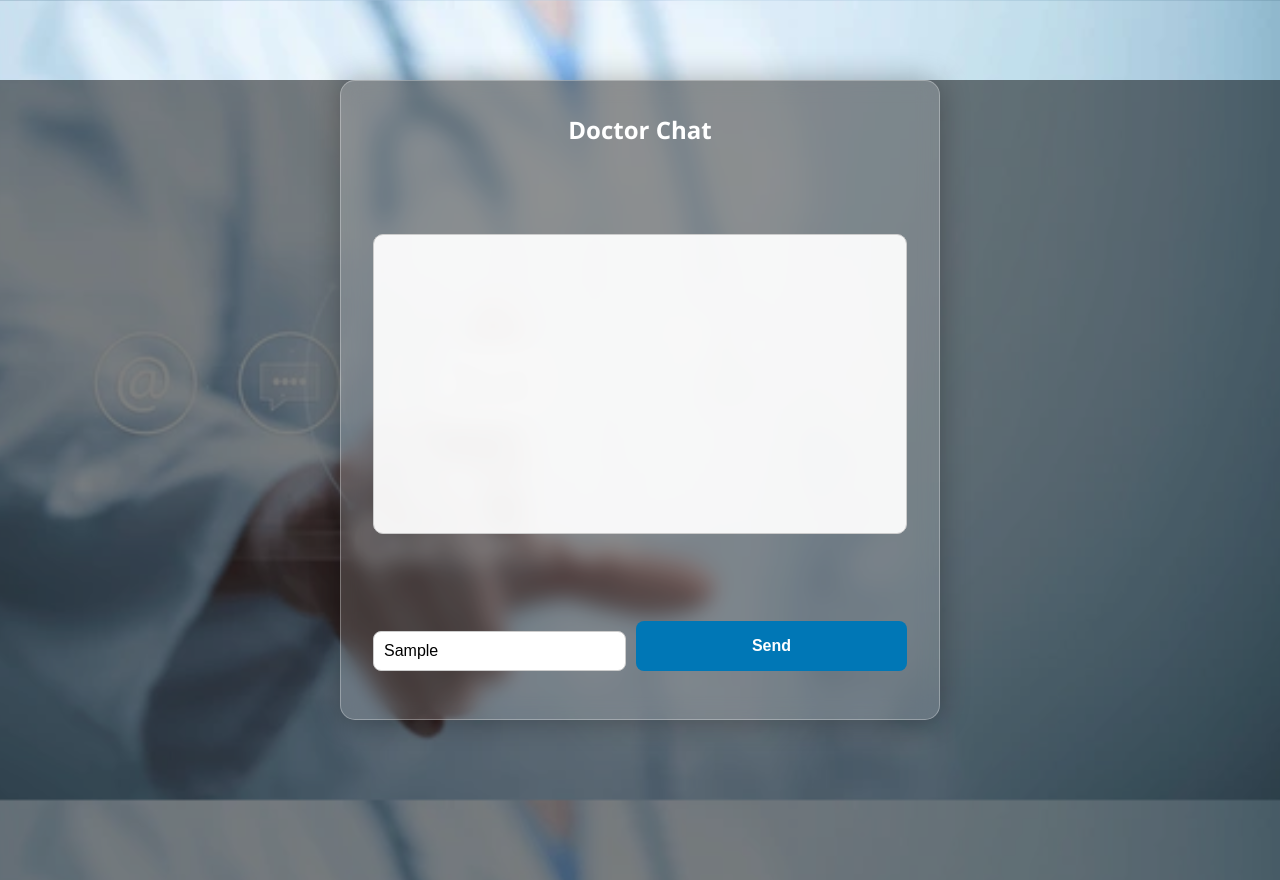
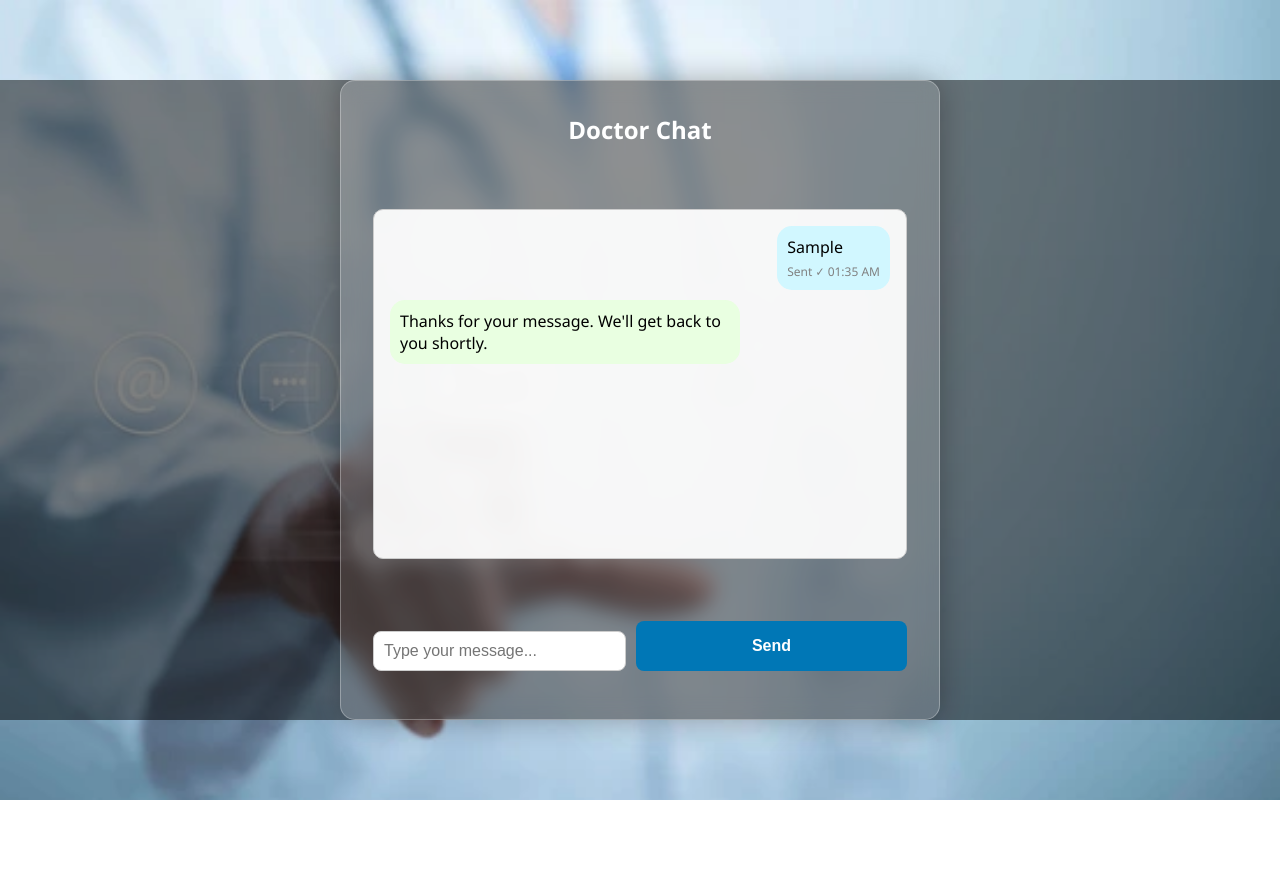
Before and after one commit to lanndior23/eclinic, a website: page public/chat.html in a window 1280 px wide. Both pictures are taken after typing "Sample" into the empty fields and a click on the button "Send". After the commit the page ends 800 px from the top, so only its background shows below. Drawn offline with Linux system fonts and the light colour scheme; no server answers.

```diff
--- a/public/chat.html
+++ b/public/chat.html
@@ -4,11 +4,10 @@
   <meta charset="UTF-8" />
   <meta name="viewport" content="width=device-width, initial-scale=1.0"/>
   <title>eClinic Doctor Chat</title>
-  <link rel="stylesheet" href="css/style.css" />
+   <link rel="stylesheet" href="css/style.css" />
   <link rel="icon" type="image/x-icon" href="assets/favicon.ico" />
   <style>
-    /* BACKGROUND IMAGE */
-    body.chat-bg {
+    body {
       margin: 0;
       font-family: 'Segoe UI', Tahoma, Geneva, Verdana, sans-serif;
       background: url("/assets/chat.webp") no-repeat center center fixed;
@@ -16,8 +15,7 @@
       position: relative;
     }
 
-    /* DARK OVERLAY */
-    body.chat-bg::before {
+    body::before {
       content: "";
       position: absolute;
       top: 0; left: 0;
@@ -27,13 +25,11 @@
       z-index: 0;
     }
 
-    /* CHAT CONTAINER */
     .chat-container {
       position: relative;
       z-index: 1;
       background-color: rgba(255, 255, 255, 0.15);
       backdrop-filter: blur(10px);
-      -webkit-backdrop-filter: blur(10px);
       max-width: 600px;
       margin: 5rem auto;
       padding: 2rem;
@@ -50,7 +46,7 @@
     }
 
     #chat-box {
-      height: 300px;
+      height: 350px;
       overflow-y: auto;
       border: 1px solid #ccc;
       padding: 1rem;
@@ -58,22 +54,36 @@
       background-color: #ffffffee;
       margin-bottom: 1rem;
       color: #000;
+      display: flex;
+      flex-direction: column;
+      gap: 10px;
     }
 
     .chat-message {
-      margin-bottom: 10px;
+      max-width: 70%;
       padding: 10px;
-      border-radius: 10px;
+      border-radius: 15px;
+      word-wrap: break-word;
+      position: relative;
     }
 
     .your-msg {
       background-color: #d1f7ff;
-      text-align: right;
+      align-self: flex-end;
+      text-align: left;
     }
 
     .doctor-msg {
       background-color: #e9ffe1;
+      align-self: flex-start;
       text-align: left;
+    }
+
+    .status {
+      font-size: 0.75rem;
+      color: gray;
+      margin-top: 5px;
+      text-align: right;
     }
 
     #chat-form {
@@ -81,7 +91,7 @@
       gap: 10px;
     }
 
-    #chat-form input {
+    #chat-input {
       flex: 1;
       padding: 10px;
       font-size: 1rem;
@@ -97,7 +107,6 @@
       border: none;
       border-radius: 8px;
       cursor: pointer;
-      transition: background-color 0.3s;
     }
 
     #chat-form button:hover {
@@ -105,7 +114,7 @@
     }
   </style>
 </head>
-<body class="chat-bg">
+<body>
   <div class="chat-container">
     <h2>Doctor Chat</h2>
     <div id="chat-box"></div>
@@ -115,7 +124,42 @@
     </form>
   </div>
 
-  <!-- Load Chat Script -->
-  <script type="module" src="/public/js/chat.js"></script>
+  <script>
+    const chatForm = document.getElementById("chat-form");
+    const chatBox = document.getElementById("chat-box");
+    const chatInput = document.getElementById("chat-input");
+
+    function appendMessage(content, type) {
+      const msgDiv = document.createElement("div");
+      msgDiv.classList.add("chat-message", type);
+
+      const now = new Date();
+      const time = now.toLocaleTimeString([], { hour: '2-digit', minute: '2-digit' });
+
+      msgDiv.innerHTML = `
+        <div>${content}</div>
+        ${type === 'your-msg' ? `<div class="status">Sent &#10003; ${time}</div>` : ''}
+      `;
+
+      chatBox.appendChild(msgDiv);
+      chatBox.scrollTop = chatBox.scrollHeight;
+    }
+
+    chatForm.addEventListener("submit", (e) => {
+      e.preventDefault();
+      const message = chatInput.value.trim();
+      if (message === "") return;
+
+      // Append your message
+      appendMessage(message, "your-msg");
+
+      // Simulated doctor reply (for testing)
+      setTimeout(() => {
+        appendMessage("Thanks for your message. We'll get back to you shortly.", "doctor-msg");
+      }, 1000);
+
+      chatInput.value = "";
+    });
+  </script>
 </body>
 </html>
--- a/public/js/chat.js
+++ b/public/js/chat.js
@@ -65,15 +65,28 @@
         const div = document.createElement("div");
         div.classList.add("chat-message");
 
+        let type;
         if (data.sender === "user") {
+          type = "your-msg";
           div.classList.add("your-msg");
-          div.style.alignSelf = "flex-end";  // right
+          div.style.alignSelf = "flex-end";
         } else {
+          type = "doctor-msg";
           div.classList.add("doctor-msg");
-          div.style.alignSelf = "flex-start";  // left
+          div.style.alignSelf = "flex-start";
         }
 
-        div.textContent = data.message;
+        // Get time string
+        let time = "";
+        if (data.timestamp && data.timestamp.toDate) {
+          const now = data.timestamp.toDate();
+          time = now.toLocaleTimeString([], { hour: '2-digit', minute: '2-digit' });
+        }
+
+        div.innerHTML = `
+          <span>${data.message}</span>
+          ${type === 'your-msg' && time ? `<div class="status">Sent &#10003; ${time}</div>` : ''}
+        `;
         chatBox.appendChild(div);
       }
     });
```
